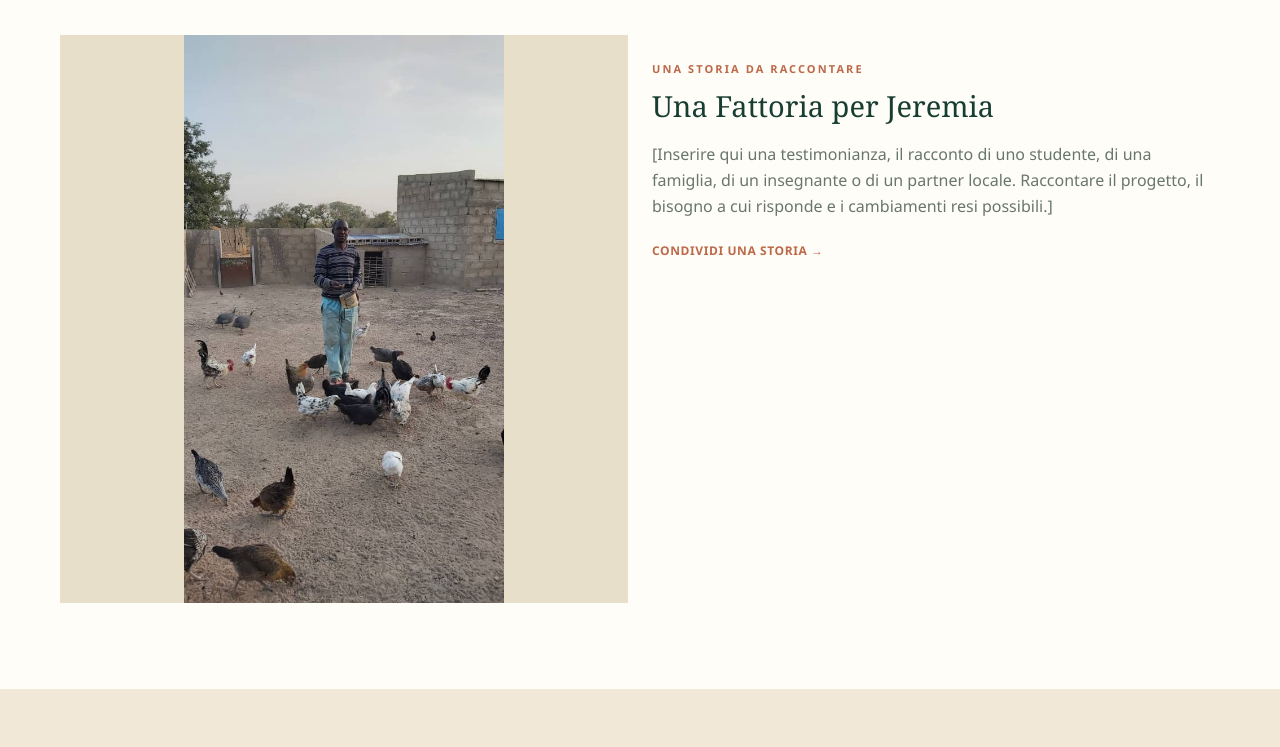
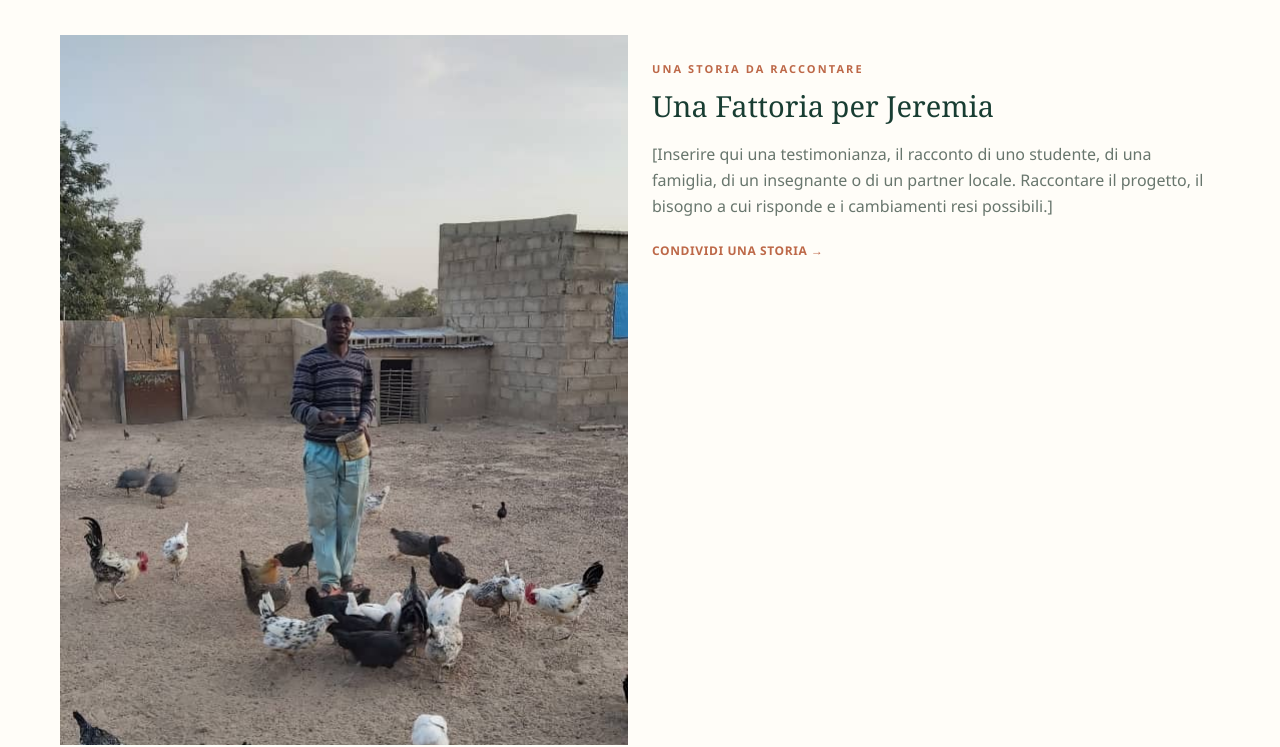
Before and after one commit to livioferrante/gruppo-volontari-burkina, a plain HTML site: page index.html in a window 1280 px wide. Shown: the part 3105-3852 px from the top of the page. Drawn offline with Linux system fonts and the light colour scheme.

Commit message:
Use portrait crop for Jeremia photo on desktop

```diff
--- a/index.html
+++ b/index.html
@@ -51,7 +51,7 @@ footer{background:#122e26;color:#e8eee8;padding:54px 0 24px}.foot-grid{display:g
 <div class="stat"><strong>807</strong><span>adozioni a distanza classiche rinnovate nel 2025</span></div><div class="stat"><strong>498</strong><span>adozioni scolastiche rinnovate nel 2025</span></div><div class="stat"><strong>42°</strong><span>pozzo realizzato nel 2025</span></div><div class="stat"><strong>34</strong><span>pozzi ancora perfettamente funzionanti, secondo i dati 2025</span></div>
 </div><p style="font-size:11px;color:#c5d0c8;margin-top:22px">Dati riportati nella comunicazione del 15 novembre 2025. Da aggiornare prima della pubblicazione definitiva.</p></div></section>
 <section class="section" id="storie"><div class="wrap"><div class="section-head"><div class="eyebrow">Dal Burkina Faso</div><h2>Volti, luoghi, esperienze.</h2><p>Le storie raccontano meglio di ogni numero il significato dei progetti e il legame con le comunità locali.</p></div>
-<div class="story-grid"><div class="story-photo" style="aspect-ratio:1/1;min-height:0;height:auto;overflow:hidden;display:block;background:#e8dfcb"><img src="images/Jeremia.jpg" alt="Jeremia in Burkina Faso" style="display:block;width:100%;height:100%;object-fit:contain;object-position:center"></div><div class="story-text"><div class="eyebrow">Una storia da raccontare</div><h3>Una Fattoria per Jeremia</h3><p>[Inserire qui una testimonianza, il racconto di uno studente, di una famiglia, di un insegnante o di un partner locale. Raccontare il progetto, il bisogno a cui risponde e i cambiamenti resi possibili.]</p><a class="more" href="#contatti">Condividi una storia →</a></div></div>
+<div class="story-grid"><div class="story-photo" style="aspect-ratio:4/5;min-height:0;height:auto;overflow:hidden;display:block;background:#e8dfcb"><img src="images/Jeremia.jpg" alt="Jeremia in Burkina Faso" style="display:block;width:100%;height:100%;object-fit:cover;object-position:center 20%"></div><div class="story-text"><div class="eyebrow">Una storia da raccontare</div><h3>Una Fattoria per Jeremia</h3><p>[Inserire qui una testimonianza, il racconto di uno studente, di una famiglia, di un insegnante o di un partner locale. Raccontare il progetto, il bisogno a cui risponde e i cambiamenti resi possibili.]</p><a class="more" href="#contatti">Condividi una storia →</a></div></div>
 </div></section>
 <section class="section help" id="aiutaci"><div class="wrap help-grid"><div><div class="eyebrow">Partecipa anche tu</div><h2>Un aiuto concreto può aprire nuove possibilità.</h2><p>Puoi sostenere un percorso scolastico, contribuire a un progetto per l'acqua, aiutare una persona ad accedere alle cure o partecipare alle altre iniziative del gruppo.</p><p>Ogni contributo, piccolo o grande, diventa parte di un impegno condiviso.</p><a class="btn" href="#contatti">Contattaci per saperne di più</a></div>
 <div class="help-panel"><h3>Vuoi dare una mano?</h3><p>Scrivici per conoscere le modalità aggiornate per sostenere i progetti, diventare volontario o proporre una collaborazione.</p><p>Puoi contribuire con una donazione oppure destinare al Gruppo Volontari Burkina ETS il tuo 5×1000.</p><p><strong>Codice fiscale 93261390871</strong></p><p><a class="more" href="5x1000.html">Scopri come destinare il 5×1000 →</a></p><p><a class="more" href="donazioni.html">Coordinate e modalità di donazione →</a></p></div></div></section>
```
